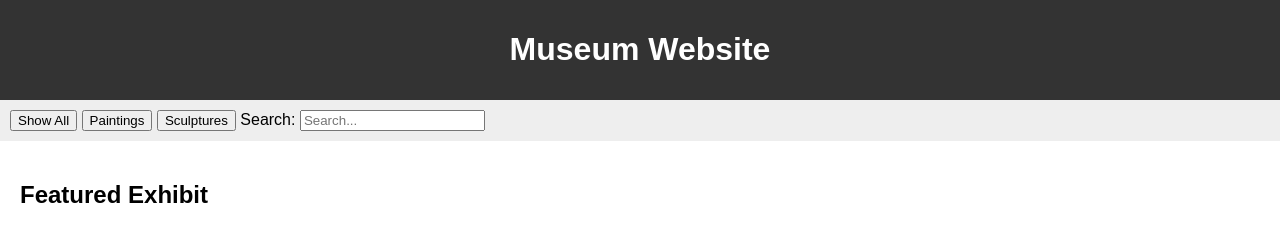
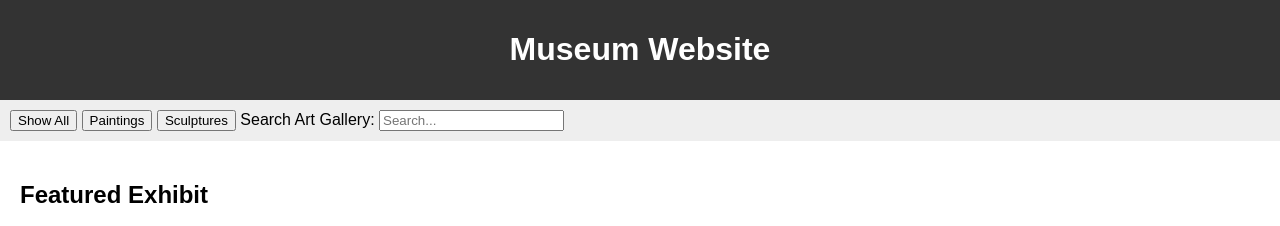
Before and after one commit to HemanthSunkara37/HemanthSunkara37MuseumNew.github.io, a plain HTML site: page index.html in a window 1280 px wide. Shown: the top 226 px of the page. Drawn offline with Linux system fonts and the light colour scheme.

Commit message:
Update index.html

```diff
--- a/index.html
+++ b/index.html
@@ -55,7 +55,7 @@
         <button onclick="filterGallery('all')">Show All</button>
         <button onclick="filterGallery('paintings')">Paintings</button>
         <button onclick="filterGallery('sculptures')">Sculptures</button>
-        <label for="searchInput">Search:</label>
+        <label for="searchInput">Search Art Gallery:</label>
         <input type="text" id="searchInput" placeholder="Search...">
     </nav>
     <main>
```
